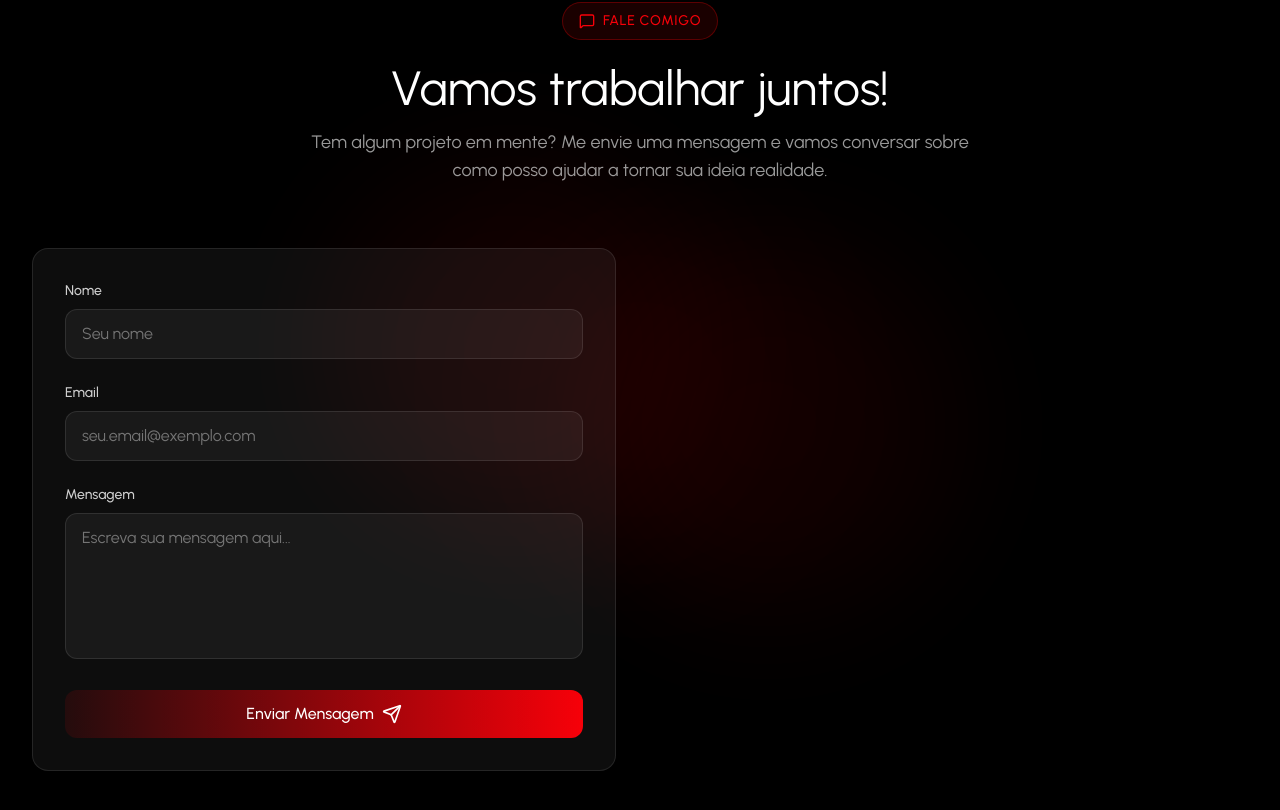
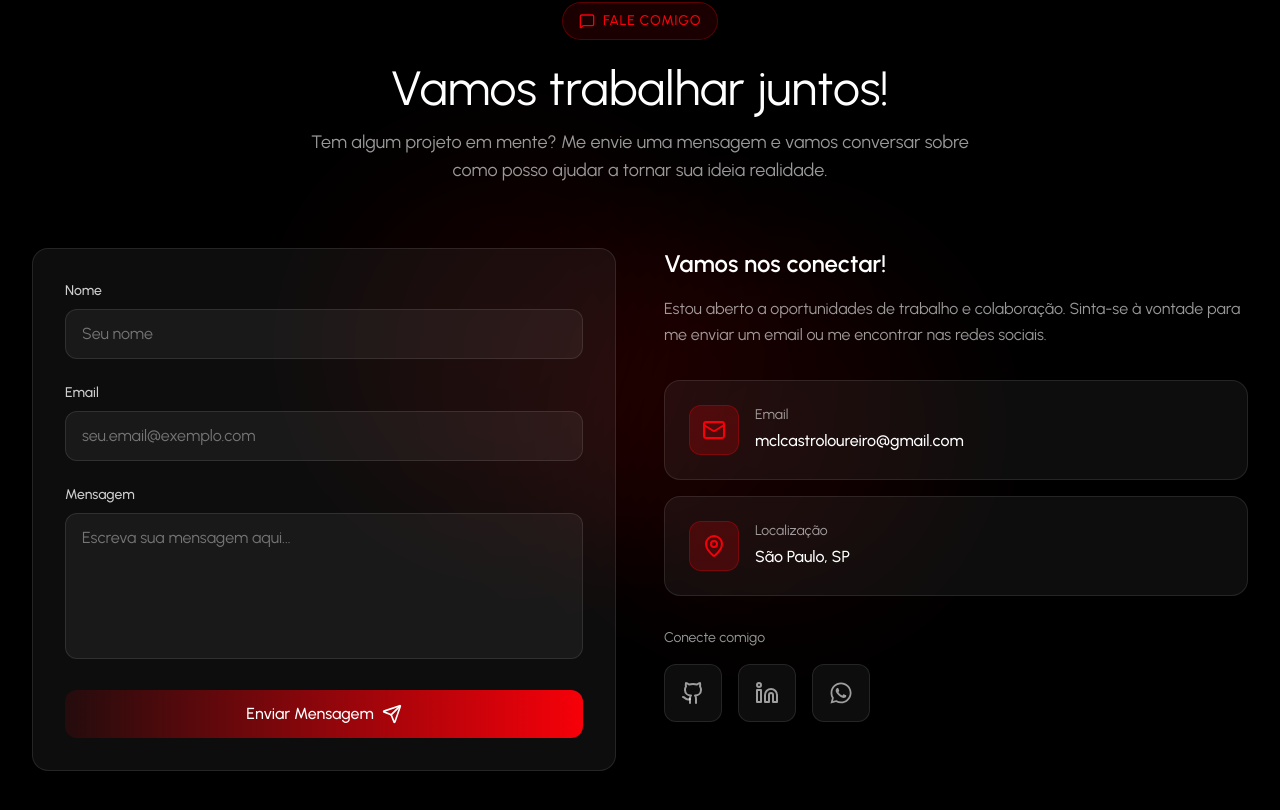
Before and after one commit to miccaaz/personal-portfolio-micz, a React (Vite) app: page / in a window 1280 px wide. Shown: the part 3853-4663 px from the top of the page. Built offline with nearby package versions, Linux system fonts and the light colour scheme.

Commit message:
Adiciona informações de contato: implementa seção com email e localização, além de links para redes sociais

```diff
--- a/src/components/sections/Contact.jsx
+++ b/src/components/sections/Contact.jsx
@@ -142,6 +142,70 @@ function Contact() {
           </FadeIn>
 
           {/* Contact Info */}
+          <FadeIn delay={200}>
+            <div className='space-y-8'>
+              <div>
+                <h3 className='text-2xl font-semibold text-white mb-4'>
+                  Vamos nos conectar!
+                </h3>
+                <p className='text-white/60 leading-relaxed'>
+                  Estou aberto a oportunidades de trabalho e colaboração. Sinta-se à vontade para me enviar um email ou me encontrar nas redes sociais.
+                </p>
+              </div>
+
+              <div className='space-y-4'>
+                <div className='group relative bg-white/5 border border-white/10 rounded-2xl p-6 hover:border-primary/30 transition-all duration-300'>
+                  <div className='flex items-start gap-4'>
+                    <div className='p-3 bg-linear-to-br from-primary/20 to-primary/20 border border-primary/30 rounded-xl'>
+                      <Mail className='w-6 h-6 text-primary' />
+                    </div>
+                    <div className='flex-1'>
+                      <p className='text-sm text-white/60 mb-1'>Email</p>
+                      <a
+                        href={`mailto:${PERSONAL_INFO.email}`}
+                        className='text-white hover:text-[#ff8d8d] transition-colors font-medium'
+                      >
+                        {PERSONAL_INFO.email}
+                      </a>
+                    </div>
+                  </div>
+                  <div className='absolute inset-0 bg-linear-to-br from-primary/0 to-primary/0 group-hover:from-primary/5 group-hover:to-primary/5 rounded-2xl transition-all duration-300 pointer-events-none' />
+                </div>
+
+                <div className='group relative bg-white/5 border border-white/10 rounded-2xl p-6 hover:border-primary/30 transition-all duration-300'>
+                  <div className='flex items-start gap-4'>
+                    <div className='p-3 bg-linear-to-br from-primary/20 to-primary/20 border border-primary/30 rounded-xl'>
+                      <MapPin className='w-6 h-6 text-primary' />
+                    </div>
+                    <div className='flex-1'>
+                      <p className='text-sm text-white/60 mb-1'>Localização</p>
+                      <p className='text-white font-medium'>{PERSONAL_INFO.location}</p>
+                    </div>
+                  </div>
+                </div>
+              </div>
+
+              <div>
+                <p className='text-sm text-white/60 mb-4'>Conecte comigo</p>
+                <div className='flex gap-4'>
+                  {Object.entries(SOCIAL_LINKS).slice(0, 3).map(([plataform, url]) => {
+                    const Icon = socialIcons[plataform];
+                    return Icon ? (
+                      <a
+                        key={plataform}
+                        href={url}
+                        target='_blank'
+                        rel='noopener noreferrer'
+                        className='p-4 bg-white/5 rounded-xl border border-white/10 hover:bg-white/10 hover:border-primary/50 hover:scale-110 transition-all duration-300 group'
+                      >
+                        <Icon className='w-6 h-6 text-white/60 group-hover:text-primary transition-colors' />
+                      </a>
+                    ) : null;
+                  })}
+                </div>
+              </div>
+            </div>
+          </FadeIn>
         </div>
       </div>
     </section>
```
